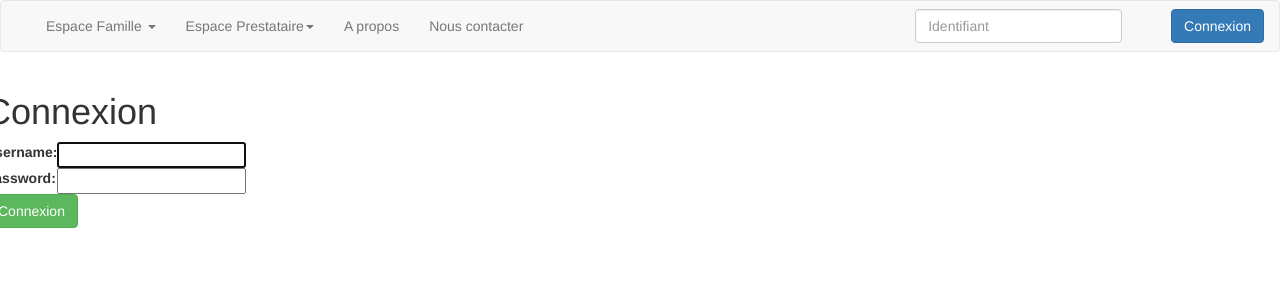
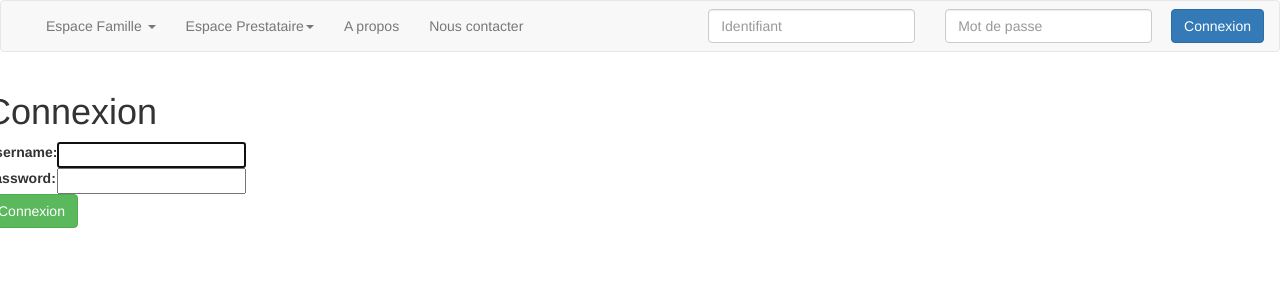
Before and after one commit to mvergerdelbove/famille, a Django app: a page that uses famille/templates/base.html in a window 1280 px wide. Shown: the top 300 px of the page. Run offline with Django 3.2, Linux system fonts and the light colour scheme; some libraries are stand-ins or nearby versions.

Commit message:
setting type='password' for connexion form

```diff
--- a/famille/templates/base.html
+++ b/famille/templates/base.html
@@ -71,7 +71,7 @@
             <input type="text" class="form-control" name="username" placeholder="Identifiant">
 	  </div>
 	  <div class="col-md-6">
-	    <input type="hidden" class="form-control" name="password" placeholder="Mot de passe">
+	    <input type="password" class="form-control" name="password" placeholder="Mot de passe">
 	  </div>
 	  <input type="hidden" name="next" value="/" />
 	</div>
```
